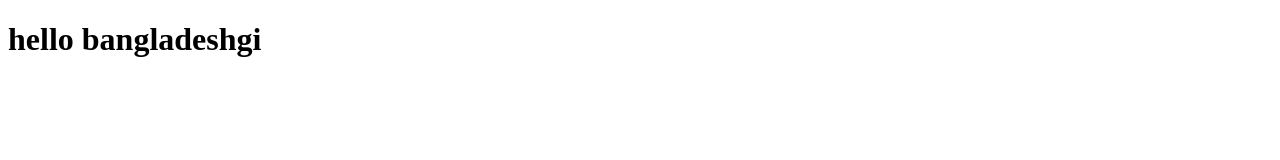
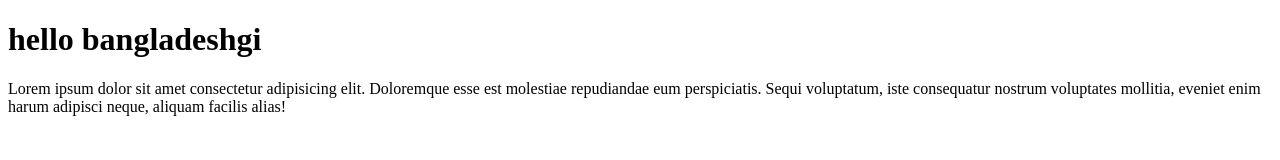
Before and after one commit to HasibMostakim/new-developer-portfolio, a plain HTML site: page index.html in a window 1280 px wide. Drawn offline with Linux system fonts and the light colour scheme.

Commit message:
second commit

```diff
--- a/index.html
+++ b/index.html
@@ -7,5 +7,6 @@
 </head>
 <body>
     <h1>hello bangladeshgi</h1>
+    <p>Lorem ipsum dolor sit amet consectetur adipisicing elit. Doloremque esse est molestiae repudiandae eum perspiciatis. Sequi voluptatum, iste consequatur nostrum voluptates mollitia, eveniet enim harum adipisci neque, aliquam facilis alias!</p>
 </body>
 </html>
```
